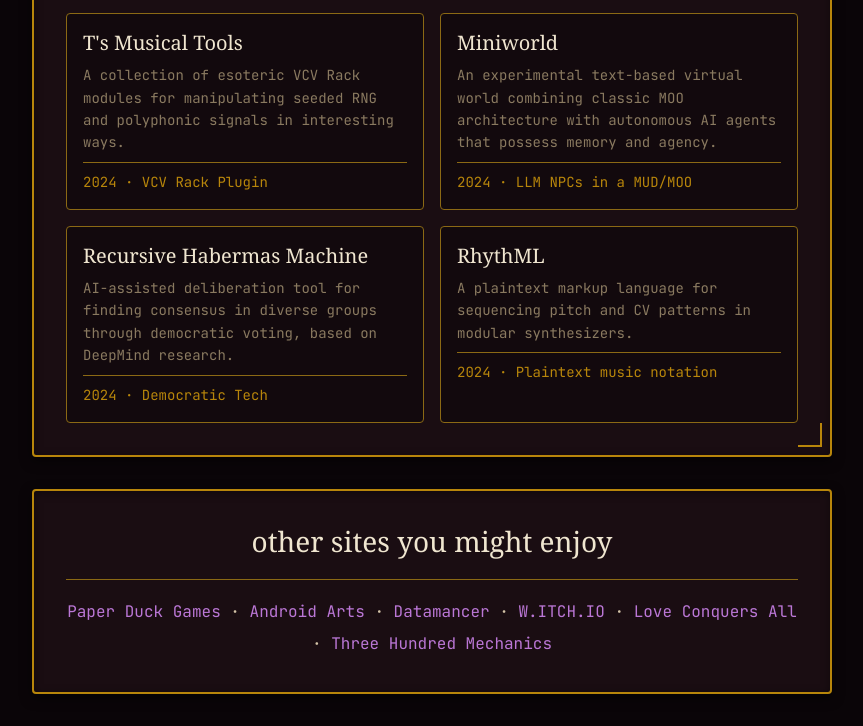
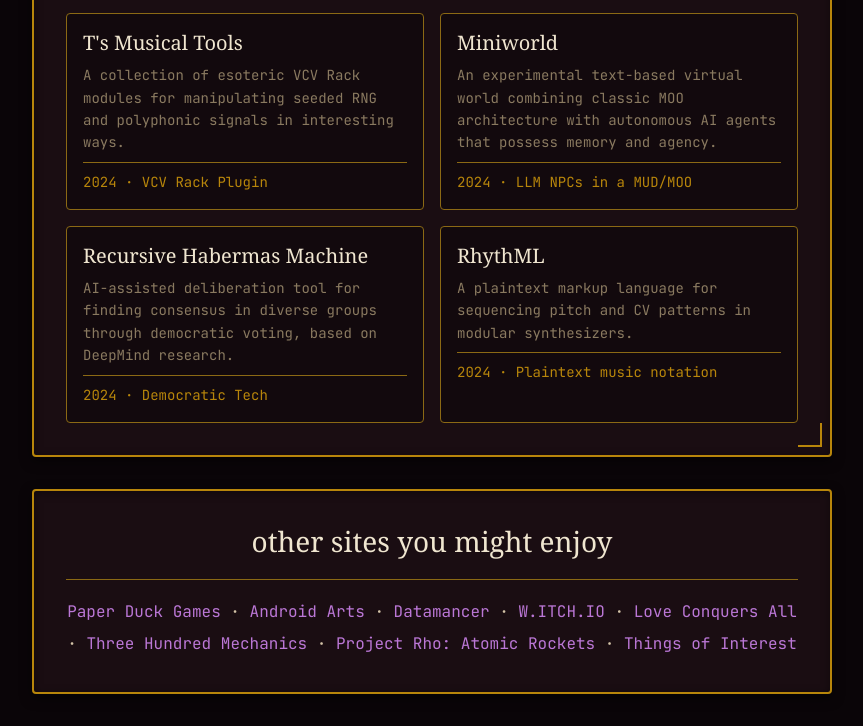
Before and after one commit to Jadael/jadael.github.io, a plain HTML site: page index.html in a window 1280 px wide. Shown: the part 858-1584 px from the top of the page, without its empty margins (208-1071 px from the left). Drawn offline with Linux system fonts and the light colour scheme; a web font is replaced by a local one.

Commit message:
More links

```diff
--- a/index.html
+++ b/index.html
@@ -135,6 +135,10 @@
                         <a href="https://loveconquersallgam.es/">Love Conquers All</a>
                         ·
                         <a href="https://www.squidi.net/three/index.php">Three Hundred Mechanics</a>
+                        ·
+                        <a href="https://projectrho.com/">Project Rho: Atomic Rockets</a>
+                        ·
+                        <a href="https://qntm.org/">Things of Interest</a>
                     </p>
                 </div>
             </article>
```
